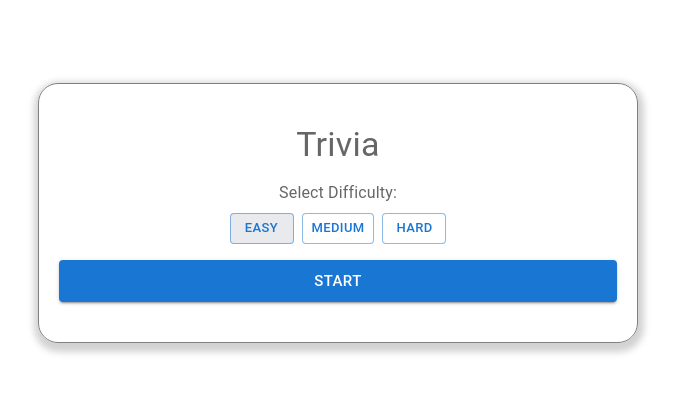
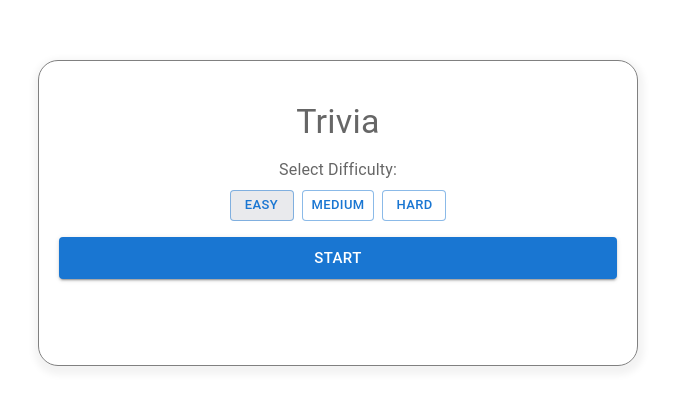
Before and after one commit to hebahiari/quiz-app, a React (Create React App) app: page / in a window 1280 px wide. Shown: the part 195-600 px from the top of the page, without its empty margins (302-979 px from the left). Built offline with nearby package versions, Linux system fonts and the light colour scheme; a web font is replaced by a local one.

Commit message:
style adjustments

```diff
--- a/src/App.tsx
+++ b/src/App.tsx
@@ -133,7 +133,7 @@ const App = () => {
           padding: "40px 20px",
           border: "1px solid gray",
           borderRadius: "20px",
-          boxShadow: "1px 4px 7px 5px rgba(0,0,0,0.18)",
+          boxShadow: "1px 4px 7px 5px rgba(0,0,0,0.05)",
         }}
       >
         <a
@@ -249,13 +249,18 @@ const App = () => {
             {userAnswers.length === totalQuestions ? "Restart" : "Start"}
           </Button>
         ) : null}
-        {timeLeft > 0 &&
-          !gameOver &&
-          userAnswers.length <= currentQuestionNumber && (
+        <Grid
+          container
+          justifyContent="center"
+          alignItems="center"
+          style={{ minHeight: "30px" }}
+        >
+          {timeLeft > 0 && !gameOver && (
             <Typography variant="subtitle1">
               Time Left: {timeLeft} seconds
             </Typography>
           )}
+        </Grid>
       </Grid>
     </Grid>
   );
```
